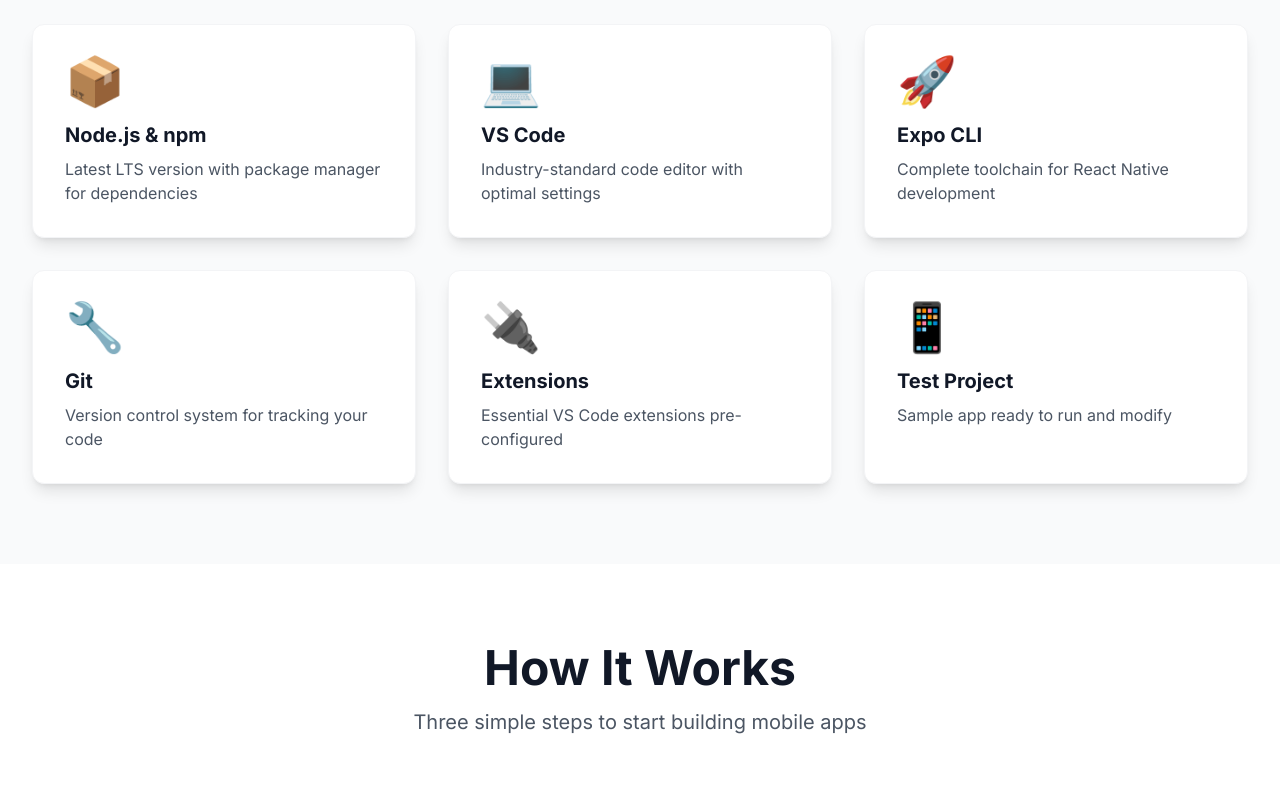
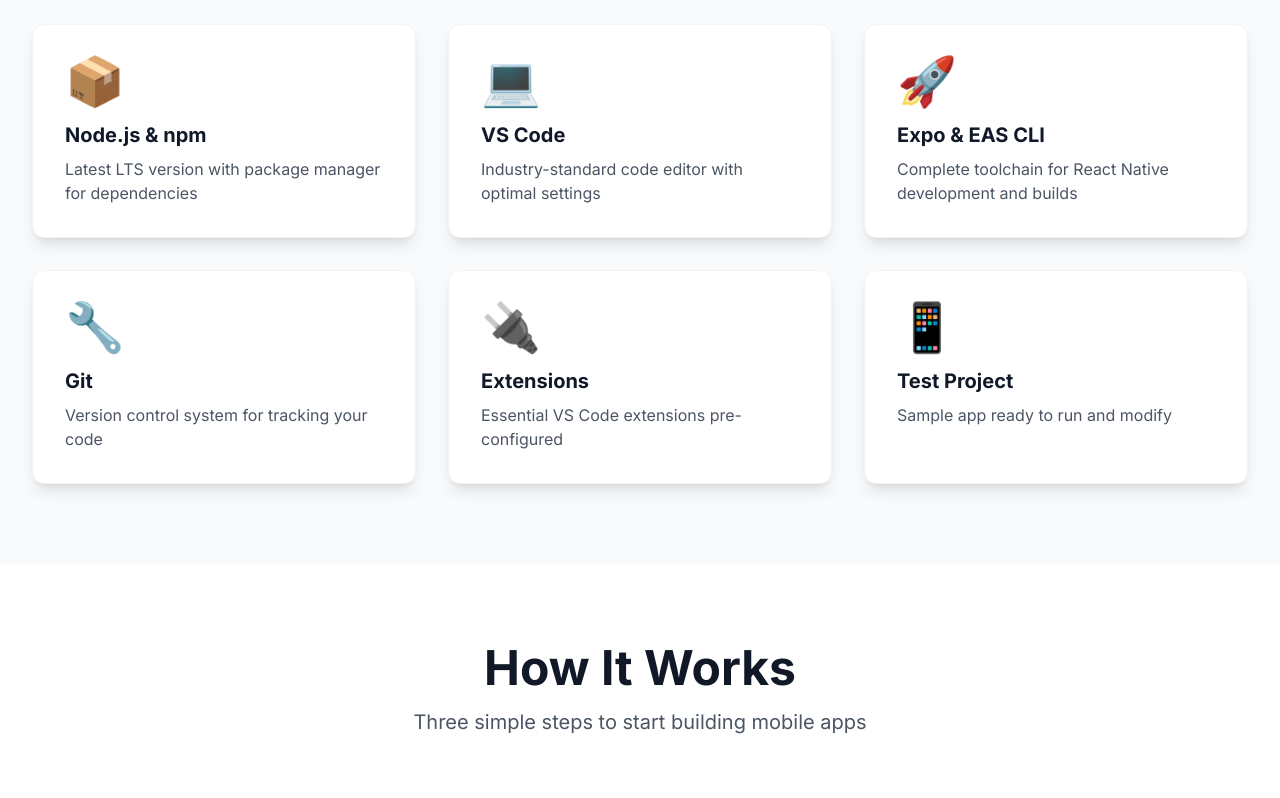
Before and after one commit to fvonhoven/start-react-native, a React (Vite) app: page / in a window 1280 px wide. Shown: the part 1040-1838 px from the top of the page. Built offline with nearby package versions, Linux system fonts and the light colour scheme.

Commit message:
Update script not using expo cli for mac & win

```diff
--- a/src/components/FAQ.jsx
+++ b/src/components/FAQ.jsx
@@ -14,7 +14,7 @@
     },
     {
       question: 'Is this free?',
-      answer: 'Yes, completely free! All the tools installed (Node.js, VS Code, Expo CLI, Git) are open-source and free to use. Expo also offers a generous free tier that includes everything you need to build and publish apps.'
+      answer: 'Yes, completely free! All the tools installed (Node.js, VS Code, EAS CLI, Git) are open-source and free to use. Expo also offers a generous free tier that includes everything you need to build and publish apps.'
     },
     {
       question: 'Can I build iOS apps on Windows?',
--- a/src/components/Features.jsx
+++ b/src/components/Features.jsx
@@ -12,8 +12,8 @@
     },
     {
       icon: '🚀',
-      title: 'Expo CLI',
-      description: 'Complete toolchain for React Native development'
+      title: 'Expo & EAS CLI',
+      description: 'Complete toolchain for React Native development and builds'
     },
     {
       icon: '🔧',
```
Also changed, not shown: 2 other files (tests, documents, lock files or other folders).
